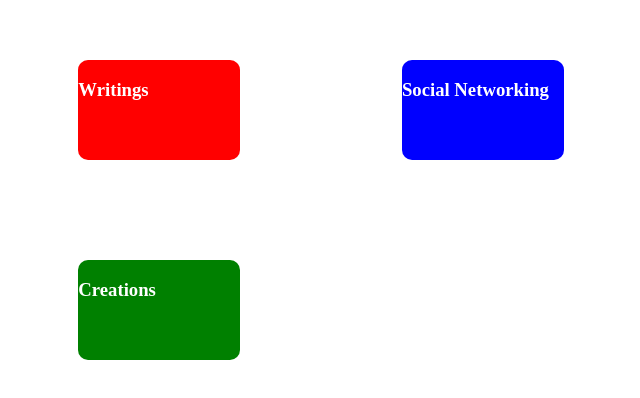
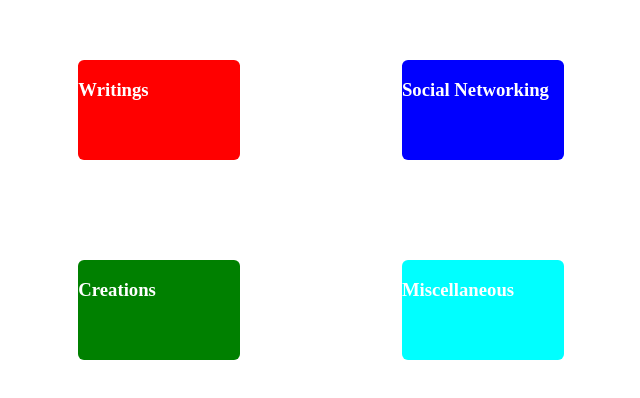
Before and after one commit to dance2die/demo.landingpage_v3_layout, a React app: page / in a window 1280 px wide. Shown: the part 190-588 px from the top of the page, without its empty margins (319-959 px from the left). Built offline with nearby package versions, Linux system fonts and the light colour scheme.

Commit message:
Added Miscellaneous box

```diff
--- a/src/Box/index.js
+++ b/src/Box/index.js
@@ -58,5 +58,18 @@ function SocialBox() {
   );
 }
 
+// Social networking sites like Twitter, Instangram, etc...
+function MiscBox() {
+  const defaultToggleClassName = "clicked";
+  const { className, toggle } = useClassNameToggle(defaultToggleClassName);
+
+  return (
+    <Box className={classNames(["misc", className])} onClick={toggle}>
+      <Title title="Miscellaneous" />
+      {className && <Body>Miscellaneous Body~~~</Body>}
+    </Box>
+  );
+}
+
 // GitHub, Gitlab, CodeSandbox, etc...
-export { WritingsBox, SocialBox, CreationsBox };
+export { WritingsBox, SocialBox, CreationsBox, MiscBox };
--- a/src/index.js
+++ b/src/index.js
@@ -1,7 +1,7 @@
 import React from "react";
 import ReactDOM from "react-dom";
 
-import { WritingsBox, CreationsBox, SocialBox } from "./Box";
+import { WritingsBox, CreationsBox, SocialBox, MiscBox } from "./Box";
 
 import "./styles.scss";
 
@@ -12,9 +12,7 @@ function App() {
         <WritingsBox />
         <CreationsBox />
         <SocialBox />
-        {/* <SocialBox />
-        <GithubBox />
-        <SourcererBox /> */}
+        <MiscBox />
       </article>
     </section>
   );
--- a/src/styles.scss
+++ b/src/styles.scss
@@ -3,11 +3,12 @@ $centerHeight: 300;
 $centerWidth: $centerHeight * $goldenRatio;
 $boxHeight: 100;
 $boxWidth: $boxHeight * $goldenRatio;
+$boxBorderRadius: 6px;
 
 $box-blog-color: red;
 $box-social-color: blue;
 $box-github-color: green;
-$box-sourcerer-color: cyan;
+$box-misc-color: cyan;
 
 
 body, html {
@@ -61,7 +62,7 @@ body, html {
 .box {
   width: $boxWidth * 1px;
   height: $boxHeight * 1px;
-  border-radius: 10px;
+  border-radius: $boxBorderRadius;
   position: relative;
   transition: 0.2s cubic-bezier(0.075, 0.82, 0.165, 1);
 
@@ -80,7 +81,7 @@ body, html {
     &.clicked {
       left: 0;
       top: 0;
-      transform: scale(2.5) translate(40%, 40%) ;
+      transform: scale(2.5) translate(40%, 40%);
     }
   }
 
@@ -92,7 +93,7 @@ body, html {
     &.clicked {
       left: 0;
       top: 0;
-      transform: scale(2.5) translate(40%, -40%) ;
+      transform: scale(2.5) translate(40%, -40%);
     }
   }
 
@@ -104,12 +105,12 @@ body, html {
     &.clicked {
       left: 0;
       top: 0;
-      transform: scale(2.5) translate(-40%, 40%) ;
+      transform: scale(2.5) translate(-40%, 40%);
     }
   }
 
-  &.sourcerer {
-    background-color: $box-sourcerer-color;
+  &.misc {
+    background-color: $box-misc-color;
     grid-area: four;
     justify-self: end;
     align-self: end;
@@ -117,7 +118,7 @@ body, html {
     &.clicked {
       left: 0;
       top: 0;
-      transform: scale(2.5) translate(40%, -40%) ;
+      transform: scale(2.5) translate(-40%, -40%);
     }
   }
 
```
